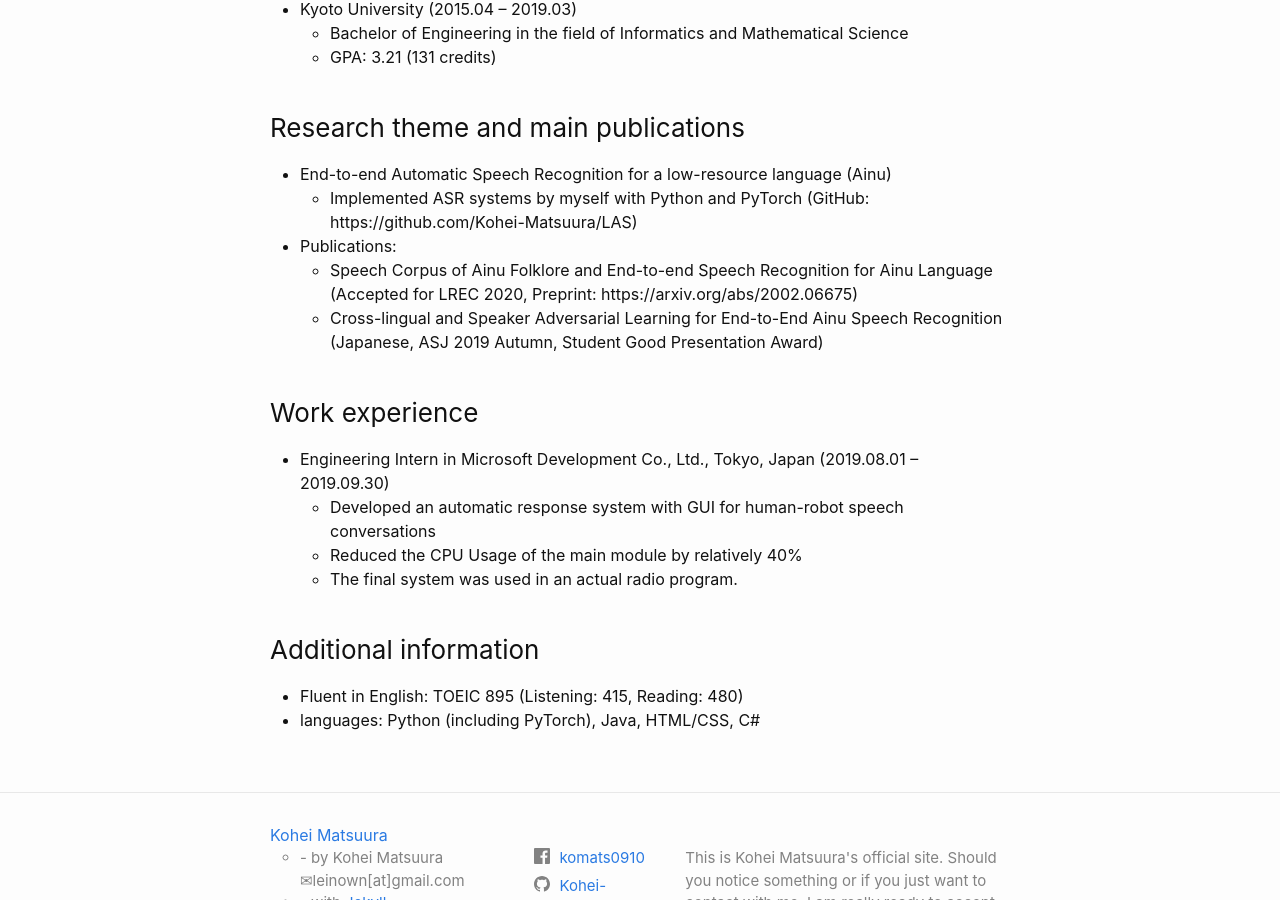
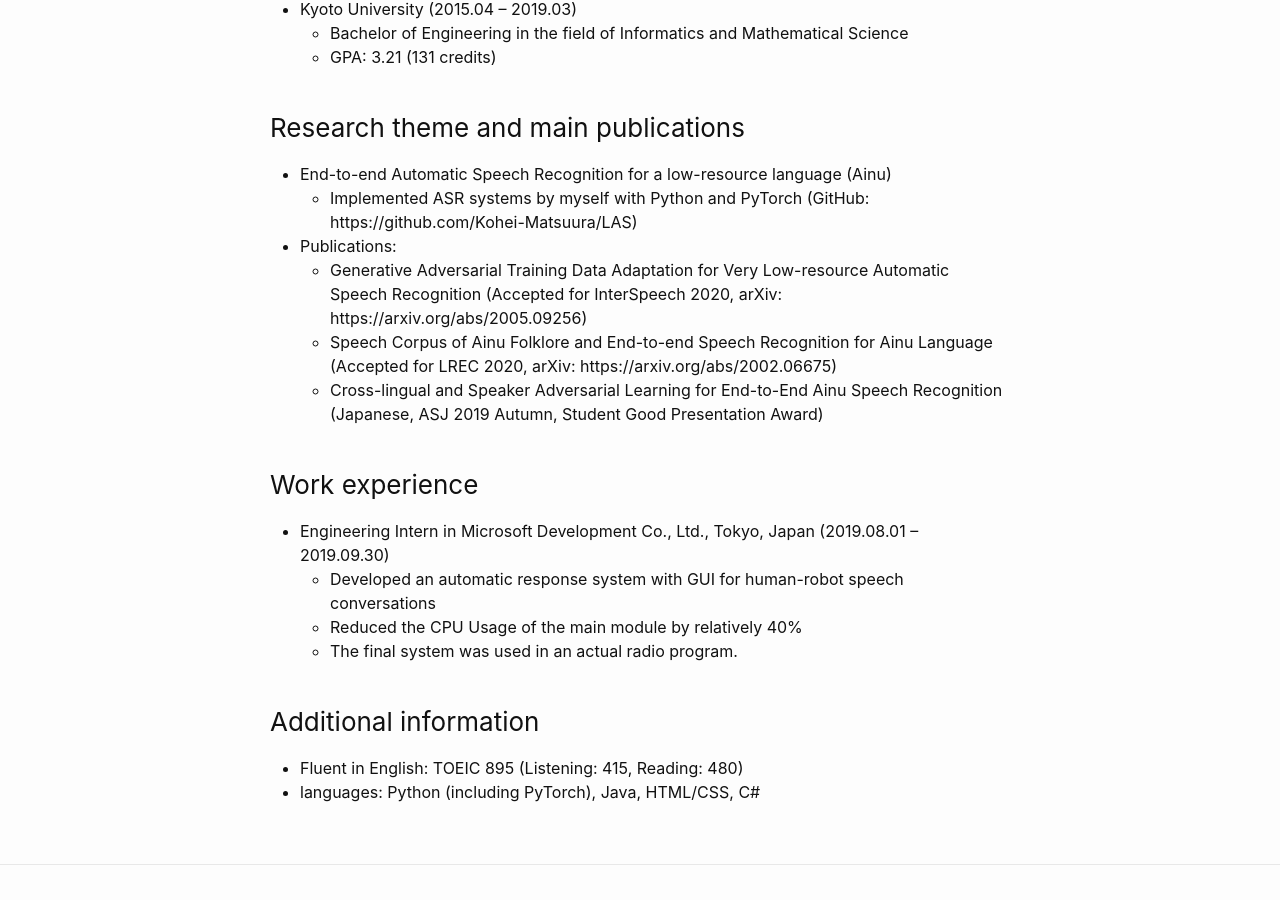
Before and after one commit to Kohei-Matsuura/Kohei-Matsuura.github.io, a Jekyll site: the page built from CV.md, in a window 1280 px wide and 900 px high, scrolled down 570 px. Built offline with Jekyll 4.4.1, drawn with Linux system fonts in a browser that asks for light colours.

Commit message:
Update CV.md

```diff
--- a/CV.md
+++ b/CV.md
@@ -32,8 +32,10 @@ A master's student in Graduate School of Informatics, Kyoto University
 (GitHub: https://github.com/Kohei-Matsuura/LAS)
 
 - Publications:
+  - Generative Adversarial Training Data Adaptation for Very Low-resource Automatic Speech Recognition
+(Accepted for InterSpeech 2020, arXiv: https://arxiv.org/abs/2005.09256)
   - Speech Corpus of Ainu Folklore and End-to-end Speech Recognition for Ainu Language
-(Accepted for LREC 2020, Preprint: https://arxiv.org/abs/2002.06675)
+(Accepted for LREC 2020, arXiv: https://arxiv.org/abs/2002.06675)
   - Cross-lingual and Speaker Adversarial Learning for End-to-End Ainu Speech Recognition
 (Japanese, ASJ 2019 Autumn, Student Good Presentation Award)
 <br>
```
